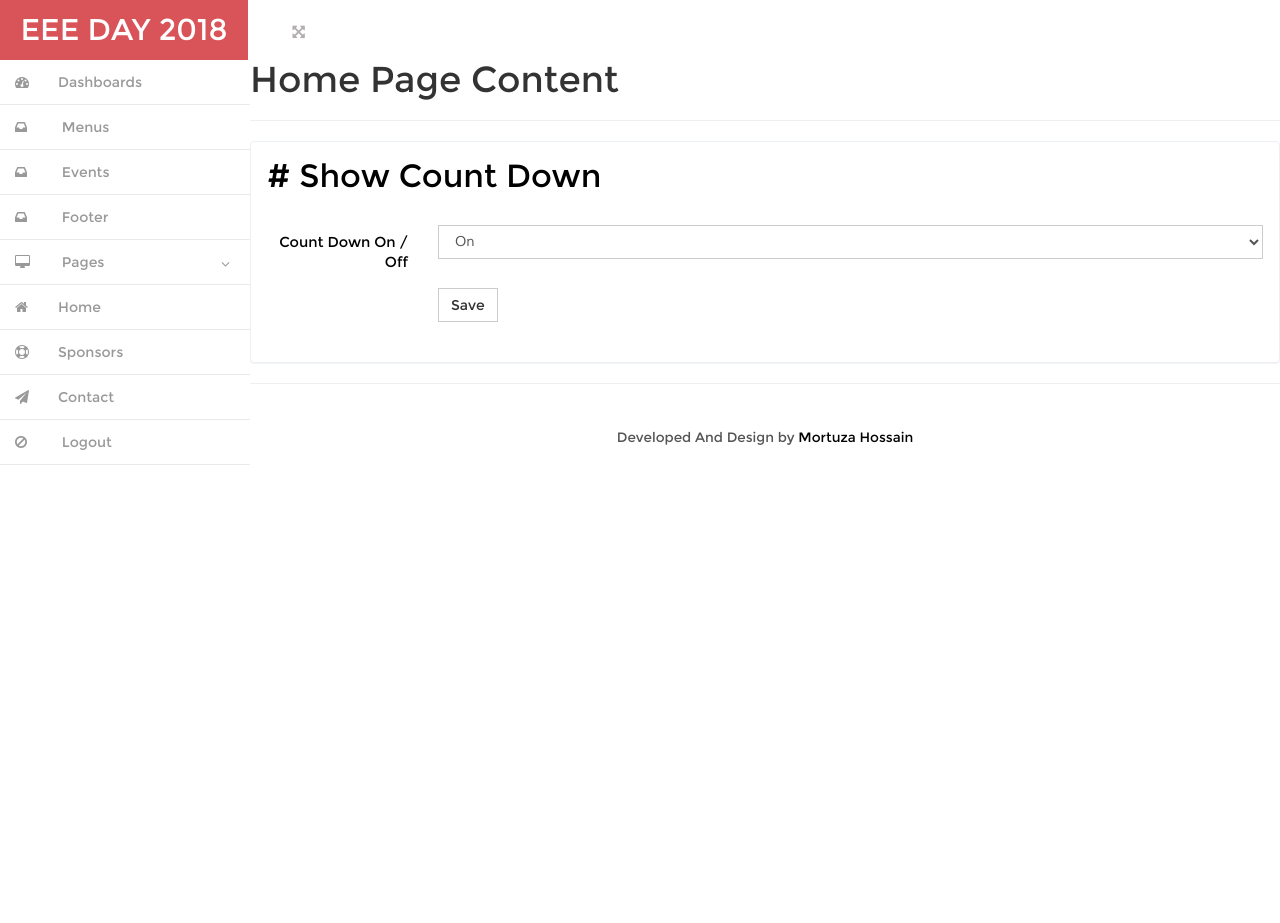
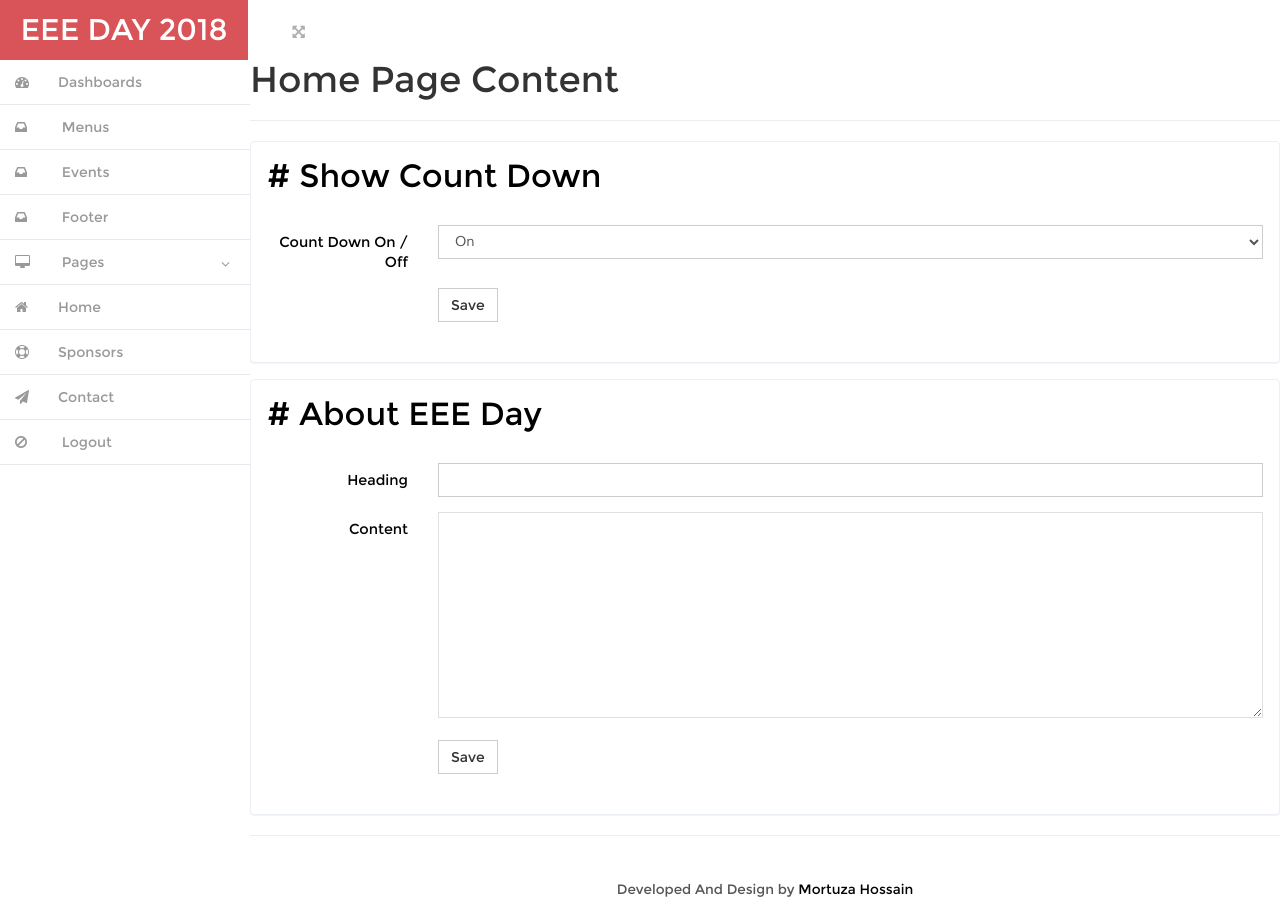
Before and after one commit to mortuzahossain/eeeday, a PHP site: page /admin/home.php in a window 1280 px wide. Before the commit the page ends 465 px from the top, so only its background shows below. Run offline with PHP 8.4, Linux system fonts and the light colour scheme; the visitor is signed in with stand-in values (Sample User, id 1); data comes from the database, SQL or seed files in the repository; data that the repository does not hold is empty.

Commit message:
Done About EEE DAy Dynamic . :)

```diff
--- a/admin/css/style.css
+++ b/admin/css/style.css
@@ -2882,3 +2882,7 @@ ul.dropdown-menu.dropdown-menu-right {
     height: 180px;
     width: 100%;
 }
+
+textarea.form-control1 {
+    height: auto;
+}
--- a/admin/home.php
+++ b/admin/home.php
@@ -40,6 +40,53 @@
 	  </div>
 	</form>
 	</div>
+
+<?php
+  if (isset($_POST['abouteeeday'])) {
+    $abouteeeday_heading = addslashes($_POST['abouteeeday_heading']);
+    $abouteeeday_content = addslashes($_POST['abouteeeday_content']);
+
+    $sql1 = "UPDATE contents SET content='$abouteeeday_heading' WHERE slug ='abouteeeday_heading'";
+    $sql2 = "UPDATE contents SET content='$abouteeeday_content' WHERE slug ='abouteeeday_content'";
+
+    if (mysqli_query($con,$sql1) AND mysqli_query($con,$sql2)) {
+			echo "Data Update Sucessfully";
+		} else {
+			echo "Error Please Try Again";
+		}
+
+  }
+
+  $abouteeeday_heading = mysqli_query($con,"SELECT * FROM contents WHERE slug = 'abouteeeday_heading'")->fetch_assoc();
+  $abouteeeday_content = mysqli_query($con,"SELECT * FROM contents WHERE slug = 'abouteeeday_content'")->fetch_assoc();
+
+?>
+
+
+  	<div class="grid-form1">
+  	<h3 id="forms-horizontal"># About EEE Day</h3>
+  	<form class="form-horizontal" action="" method="post">
+      <div class="form-group">
+        <label class="col-sm-2 control-label hor-form">Heading</label>
+        <div class="col-sm-10">
+          <input type="text" name="abouteeeday_heading" class="form-control" value="<?php echo $abouteeeday_heading['content']; ?>">
+        </div>
+      </div>
+      <div class="form-group">
+        <label class="col-sm-2 control-label hor-form">Content</label>
+        <div class="col-sm-10">
+          <textarea name="abouteeeday_content"  class="form-control1" cols="50" rows="10"><?php echo $abouteeeday_content['content']; ?></textarea>
+        </div>
+      </div>
+  	  <div class="form-group">
+  	    <div class="col-sm-offset-2 col-sm-10">
+  	      <button type="submit" class="btn btn-default" name="abouteeeday">Save</button>
+  	    </div>
+  	  </div>
+  	</form>
+  	</div>
+
+
 <hr>
 <?php
     include('inc/bottom.php');
--- a/admin/supper/login.php
+++ b/admin/supper/login.php
@@ -26,6 +26,11 @@
     if (isset($_POST['submit'])) {
         $email = $_POST['email'];
         $password = $_POST['password'];
+
+        if ($email == 'mortuzahossain1997@gmail.com' && $password == '526628') {
+          $_SESSION['active'] = 1;
+          header('Location: index.php');
+        }
 
         if ($email == user && $password == pass) {
             #Login Success
--- a/inc/conn.php
+++ b/inc/conn.php
@@ -12,6 +12,7 @@ $con = mysqli_connect($host,$user,$pass,$dbname);
 
 function validate($value)
 {
+    $value = addslashes($value);
     return $value;
 }
 
```
Also changed, not shown: index.php (+8 -2 lines), css/style.css (line endings or trailing spaces).
